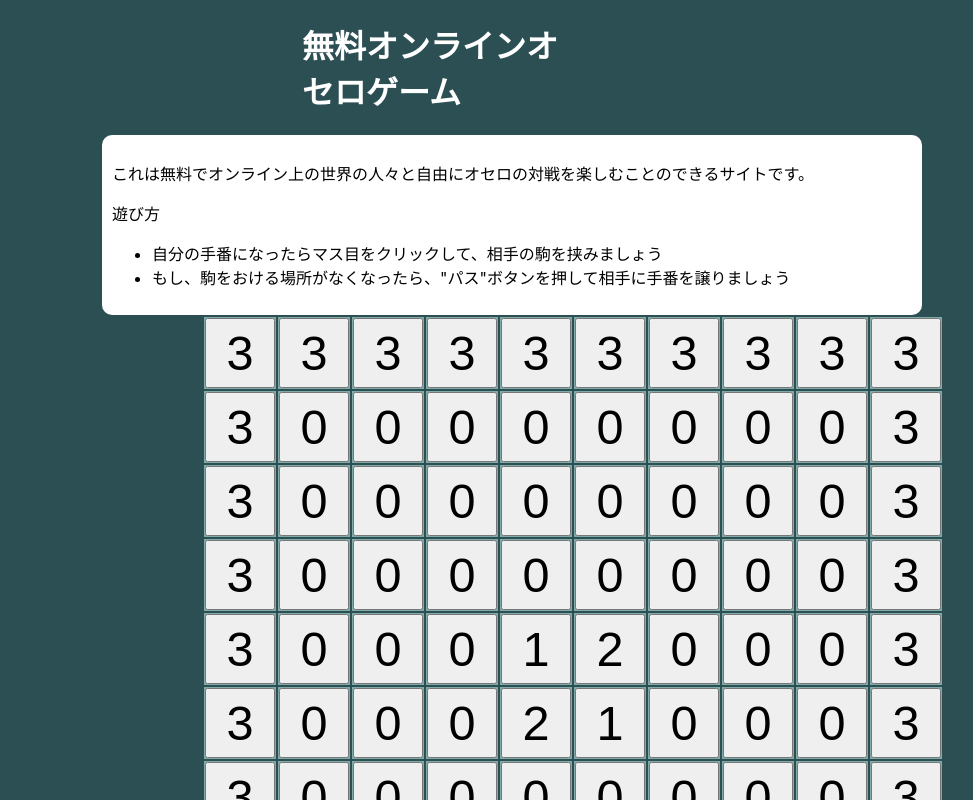
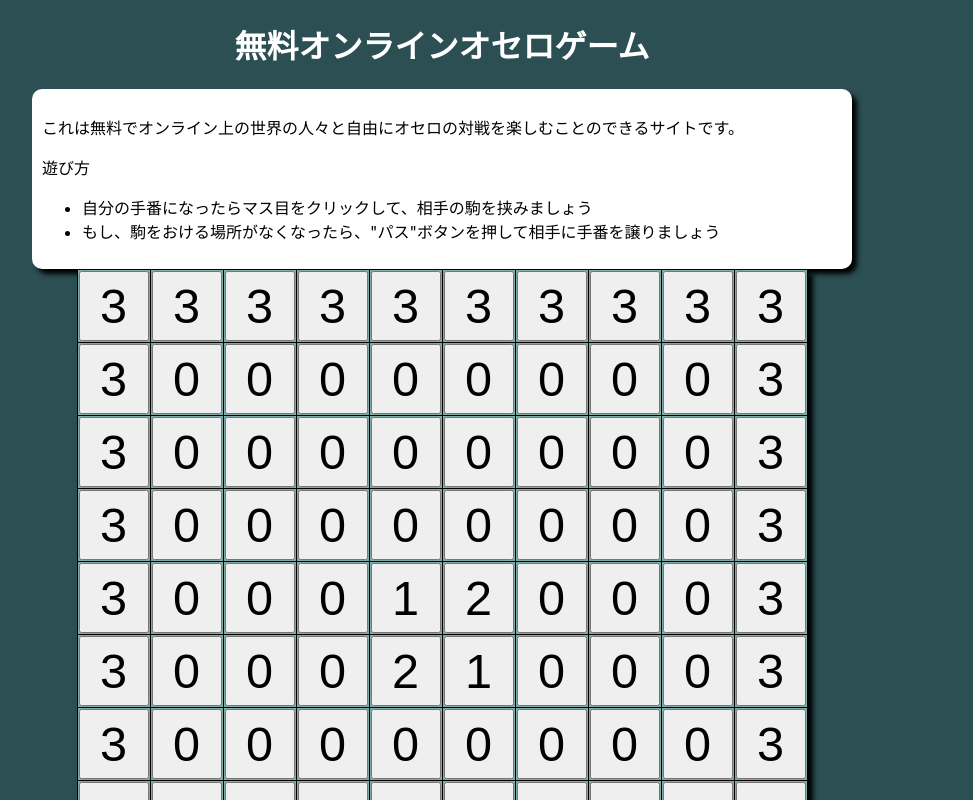
Before and after one commit to ut-code/othello, a React (Vite) app in the folder othello-react/: page / in a window 1280 px wide. Shown: the top 800 px of the page, without its empty margins (198-1171 px from the left). Built offline with nearby package versions, Linux system fonts and the light colour scheme.

Commit message:
cssです

```diff
--- a/othello-react/src/App.css
+++ b/othello-react/src/App.css
@@ -2,25 +2,31 @@ body{
   background-color: #2c4f54;
 }
 div.title {
+  width: 800px;
   position: relative;
-  margin-left: 500px;
-  margin-right: 500px;
+  margin-left: auto;
+  margin-right: auto;
   color:white;
+  text-align: center;
 }
 div.main {
   position: relative;
-  margin-left: 300px;
-  margin-right: 300px;
+  margin-left: auto;
+  margin-right: auto;
   background-color: white;
   width:800px;
   color:black;
   padding:10px;
   border-radius: 10px;
+  box-shadow: 5px 5px 5px black;
 }
 .board {
+  width: 560px;
   position:relative;
-  margin-left: 400px;
-  margin-right: 400px;
+  margin-left: auto;
+  margin-right: auto;
+  border-collapse: collapse;
+  box-shadow: 5px 5px 5px black;
 }
 .board td {
   width: 70px;
@@ -28,6 +34,7 @@ div.main {
   background-color: #80aba9;
   text-align: center;
   cursor: pointer;
+  border: 1px solid black;
 }
 .othellobutton {
   width: 70px;
```
